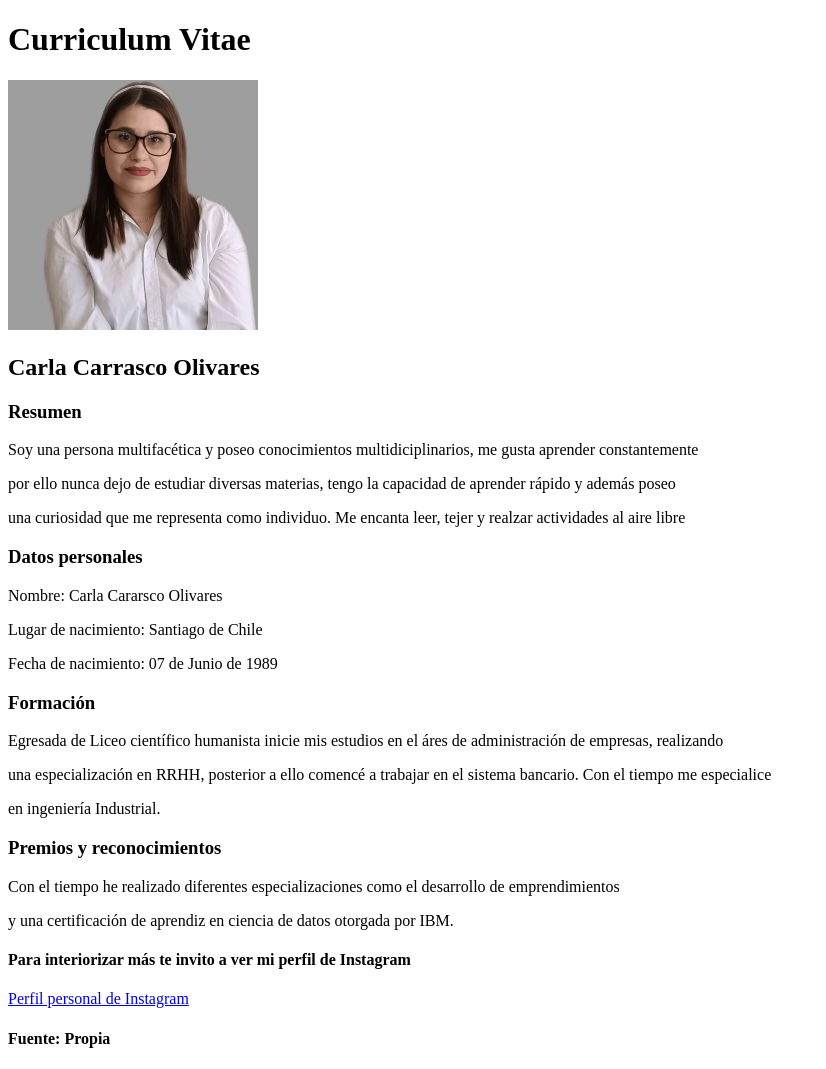
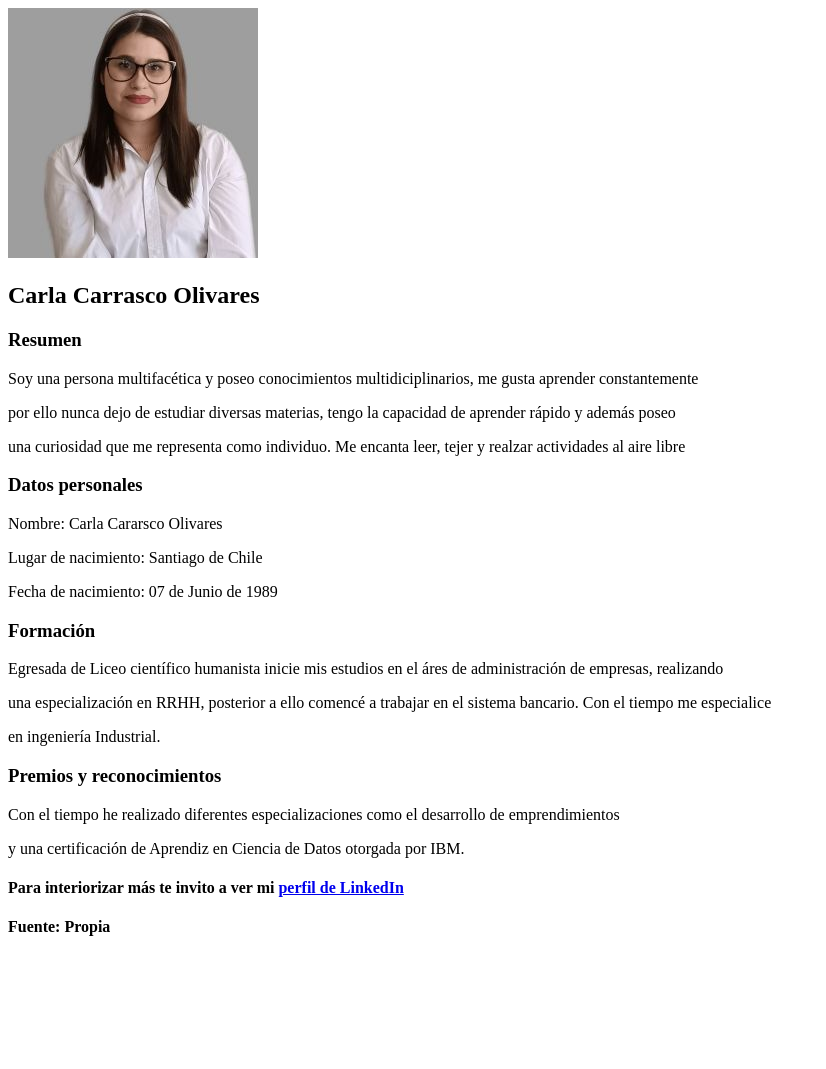
Before and after one commit to Carly-Carrasco/Curriculum, a plain HTML site: page index.html in a window 1280 px wide. Shown: the whole page, without its empty margins (0-826 px from the left). After the commit the page ends 958 px from the top, so only its background shows below. Drawn offline with Linux system fonts and the light colour scheme.

Commit message:
Orden de espaciados

```diff
--- a/index.html
+++ b/index.html
@@ -2,22 +2,20 @@
 <meta charset="utf-8">
 <html>
     <head>
-        <h1>Curriculum Vitae</h1>
-        <title>Curriculum de Carla Carraso</title>
+        <title>Curriculum</title>
         <link rel="icon" type="image/png" href="favicon-32x32.png">
         <img src="assets/imgs/Foto.jpg" alt="Diseño.png">
 
     </head>
+
     <body>
+        <h2>Carla Carrasco Olivares</h2>
 
-    </body>
-
-
-<h2>Carla Carrasco Olivares</h2>
         <h3>Resumen</h3>
         <p>Soy una persona multifacética y poseo conocimientos multidiciplinarios, me gusta aprender constantemente </p>
         <p> por ello nunca dejo de estudiar diversas materias, tengo la capacidad de aprender rápido y además poseo </p>
         <p>una curiosidad que me representa como individuo. Me encanta leer, tejer y realzar actividades al aire libre</p>
+
         <h3>Datos personales</h3>
         <p>Nombre: Carla Cararsco Olivares</p>
         <p>Lugar de nacimiento: Santiago de Chile</p>
@@ -30,10 +28,9 @@
 
         <h3>Premios y reconocimientos</h3>
         <p>Con el tiempo he realizado diferentes especializaciones como el desarrollo de emprendimientos</p>
-<p>y una certificación de aprendiz en ciencia de datos otorgada por IBM. </p>
-<h4>Para interiorizar más te invito a ver mi perfil de Instagram</h4>
-<a href="https://www.instagram.com/cc.olivares/" target="_blank" rel="noopener
-noreferrer">Perfil personal de Instagram</a>
+        <p>y una certificación de Aprendiz en Ciencia de Datos otorgada por IBM. </p>
+        <h4> Para interiorizar más te invito a ver mi <a href="https://www.linkedin.com/in/carla-carrasco-olivares/" target="_blank" rel="noopener
+            noreferrer">perfil de LinkedIn</a> </h4>
         <h4>Fuente: Propia</h4>
 </body>
 </html>
```
Lines whose indentation alone changed are shown as unchanged.
